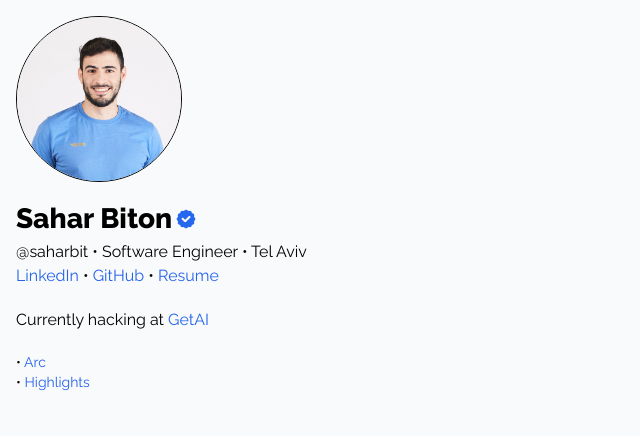
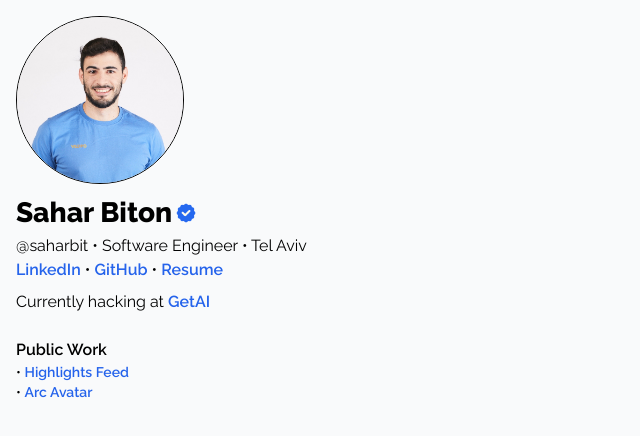
Before and after one commit to saharbit/my-portfolio, a JavaScript app: page / in a window 1280 px wide. Shown: the top 436 px of the page, without its empty margins (0-640 px from the left). Built offline with nearby package versions, Linux system fonts and the light colour scheme; the HTML template or start-up script is replaced by a standard one.

Commit message:
highlight links

```diff
--- a/src/App.js
+++ b/src/App.js
@@ -7,11 +7,11 @@ import Links from "./Links";
 function App() {
   return (
     <div className="pt-4 min-h-screen px-4 bg-gray-50">
-      <div className="flex flex-col max-w-md">
+      <div className="flex flex-col">
         <img
           src={Sahar}
           alt="sahar"
-          className="profile-picture mb-4 rounded-full"
+          className="profile-picture mb-2 rounded-full"
         />
         <div className="font-bold header flex items-center">
           Sahar Biton
@@ -19,20 +19,21 @@ function App() {
         </div>
         <div>@saharbit • Software Engineer • Tel Aviv</div>
         <Links />
-        <div className="my-5">
+        <div className="mt-2 mb-6">
           Currently hacking at{" "}
           <Link href="https://www.getaivalue.com/" target="_blank">
             GetAI
           </Link>
         </div>
+        <div className="font-semibold">Public Work</div>
         <div className="text-sm">
           •{" "}
-          <Link href="https://arc-avatar.vercel.app/" target="_blank">
-            Arc
+          <Link href="https://highlights-feed.vercel.app/" target="_blank">
+            Highlights Feed
           </Link>
           <br />•{" "}
-          <Link href="https://highlights-feed.vercel.app/" target="_blank">
-            Highlights
+          <Link href="https://arc-avatar.vercel.app/" target="_blank">
+            Arc Avatar
           </Link>
         </div>
       </div>
--- a/src/App.scss
+++ b/src/App.scss
@@ -45,7 +45,7 @@ h2 {
 }
 
 .profile-picture {
-  width: 166px;
+  width: 168px;
   border: 1px solid black;
 }
 
--- a/src/Link.js
+++ b/src/Link.js
@@ -2,7 +2,7 @@ function Link({ children, ...props }) {
   return (
     <a
       {...props}
-      className="ont-medium text-blue-600 dark:text-blue-500 hover:underline"
+      className={`font-semibold text-blue-600 dark:text-blue-500 hover:underline`}
     >
       {children}
     </a>
```
